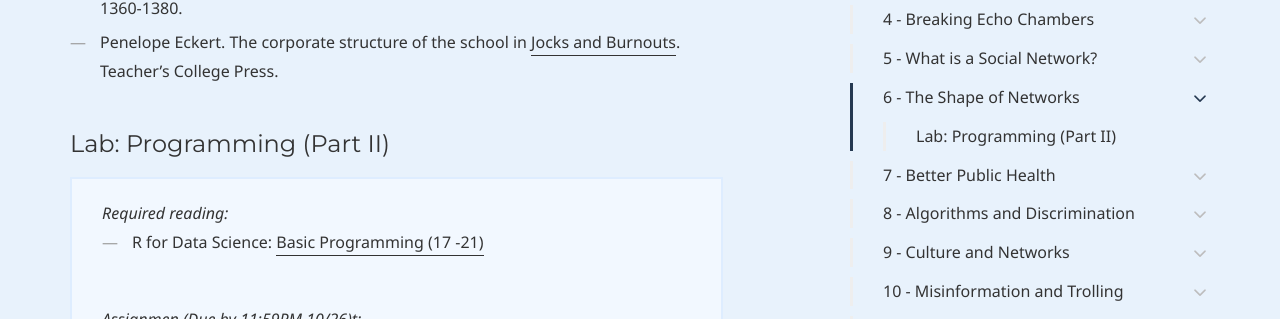
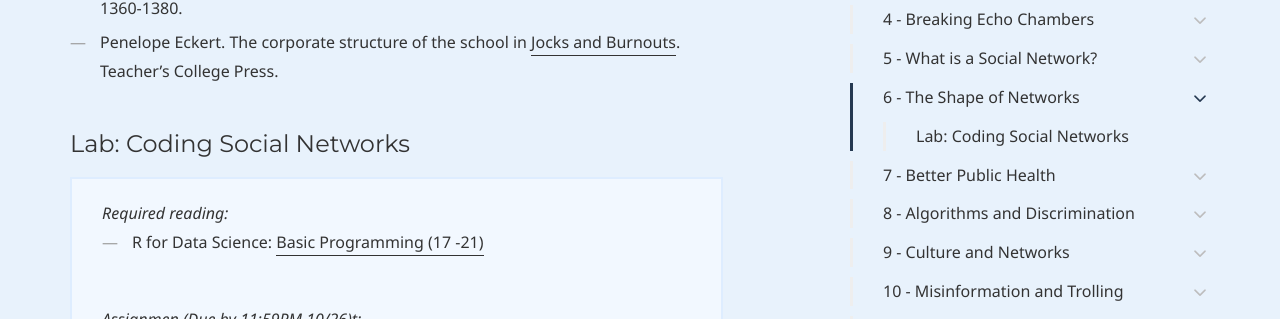
Before and after one commit to dssoc/dssoc.github.io, a Jekyll site: the page built from schedule.md, in a window 1280 px wide and 900 px high, scrolled down 8606 px. Shown: the part 131-450 px from the top of the window. Built offline with Jekyll 4.4.1, drawn with Linux system fonts in a browser that asks for light colours; some web fonts are replaced.

Commit message:
Update schedule.md

```diff
--- a/schedule.md
+++ b/schedule.md
@@ -242,7 +242,7 @@ For these excercises, you will need the following datasets:<br/>
 - Mark Granovetter. [The Strength of Weak Ties](https://www.jstor.org/stable/2776392?seq=1). American Journal of Sociology 78(6): 1360-1380.
 - Penelope Eckert. The corporate structure of the school in [Jocks and Burnouts](https://www.amazon.com/Jocks-Burnouts-Social-Categories-Identity/dp/0807729639). Teacher's College Press.
 
-#### Lab: Programming (Part II)
+#### Lab: Coding Social Networks
 <div class="callout callout--info">
 
 <i>Required reading:</i> <br/>
```
